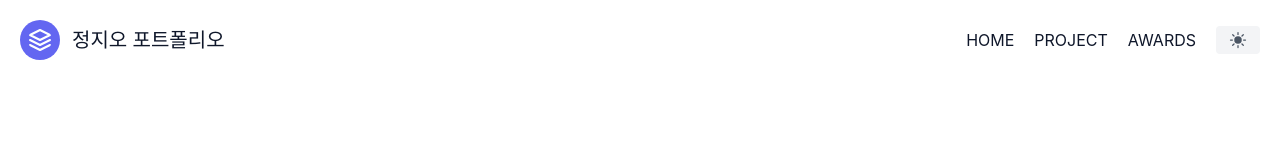
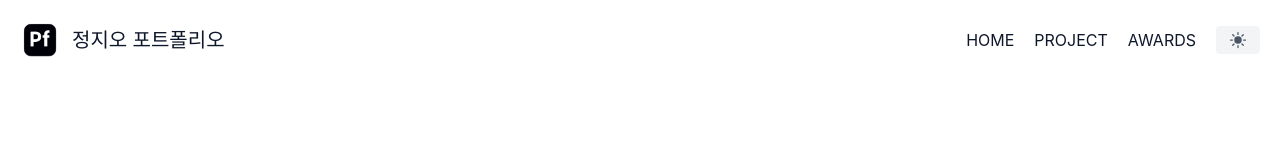
Before and after one commit to jiohjung98/MyPortfolio, a Next.js app: page / in a window 1280 px wide. Shown: the top 160 px of the page. Built offline with nearby package versions, Linux system fonts and the light colour scheme.

Commit message:
design: 메인 로고

```diff
--- a/components/header.js
+++ b/components/header.js
@@ -8,9 +8,7 @@ export default function Header() {
             <div className="container mx-auto flex flex-wrap p-5 flex-col md:flex-row items-center">
                 <Link href="/" legacyBehavior>
                     <a className="flex title-font font-medium items-center text-gray-900 mb-4 md:mb-0">
-                    <svg xmlns="http://www.w3.org/2000/svg" fill="none" stroke="currentColor" stroke-linecap="round" stroke-linejoin="round" stroke-width="2" className="w-10 h-10 text-white p-2 bg-indigo-500 rounded-full" viewBox="0 0 24 24">
-                        <path d="M12 2L2 7l10 5 10-5-10-5zM2 17l10 5 10-5M2 12l10 5 10-5"></path>
-                    </svg>
+                    <img className="w-10 h-10" src='/Main-logo.png' alt="MainLogo" />
                     <h2 className="ml-3 text-xl">정지오 포트폴리오</h2>
                     </a>
                 </Link>
--- a/pages/index.js
+++ b/pages/index.js
@@ -65,7 +65,6 @@ export default function Home() {
       <Head>
         <title>정지오 포트폴리오</title>
         <meta name='description' content='portfolio' />
-        {/* <link rel='icon' href='/favicon.ico'/> */}
       </Head>
       <section className="flex-col items-center justify-center text-gray-600 body-font">
         <div className="container mx-auto flex px-5 py-60 md:flex-row flex-col items-center">
```
Also changed, not shown: public/Main-logo.png (added), public/Portfolio-logo.png (added).
